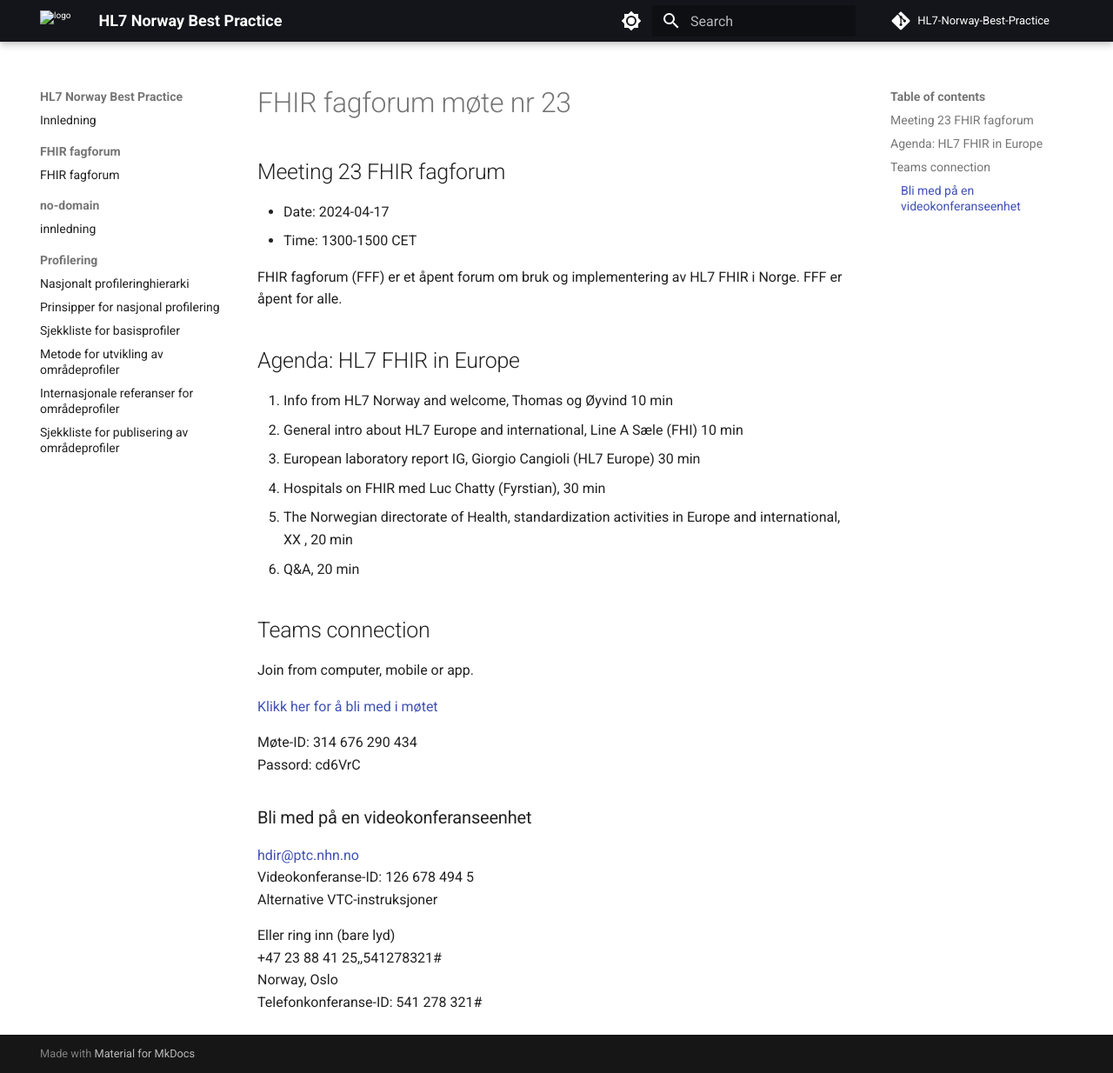
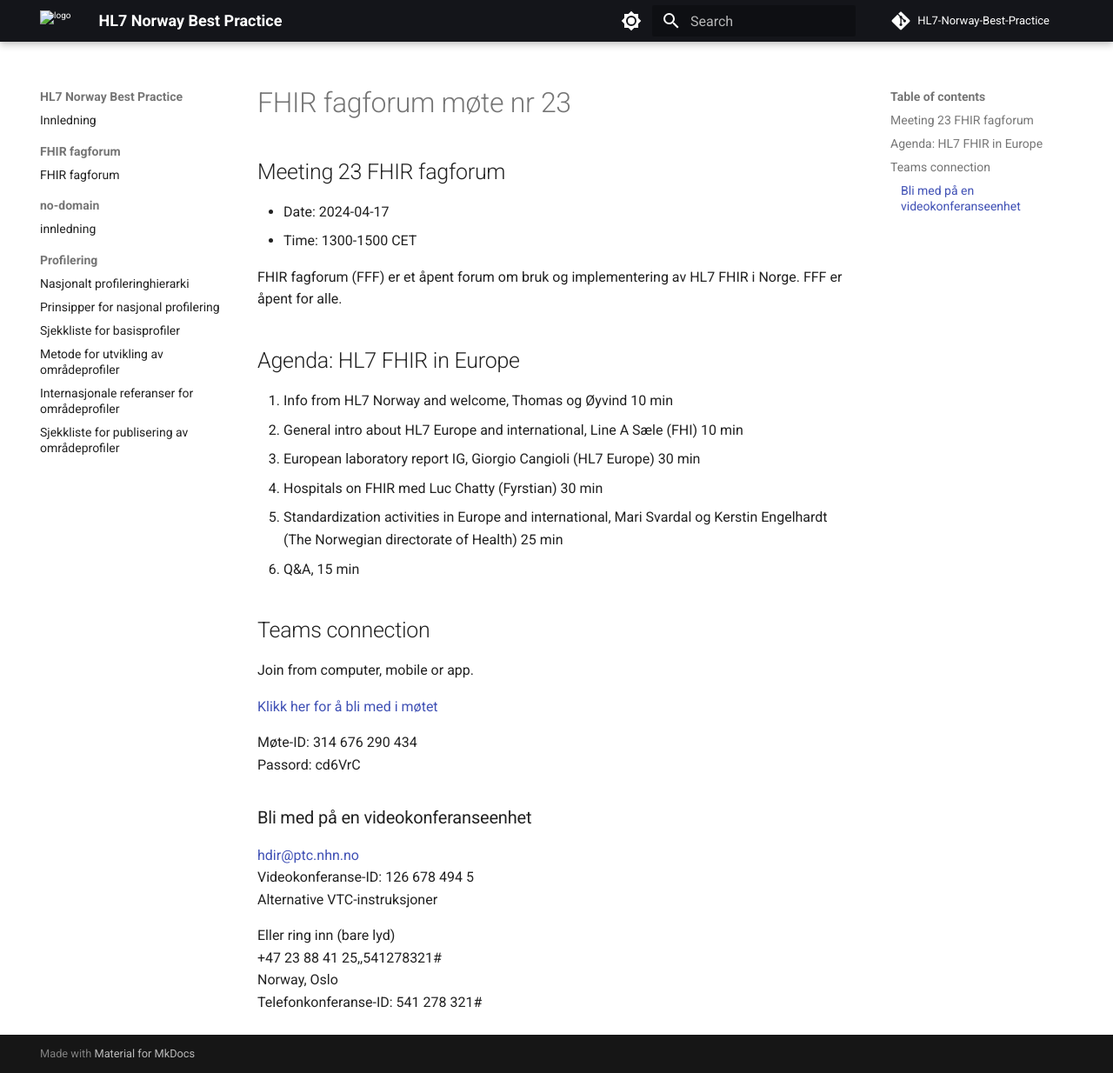
Before and after one commit to HL7Norway/best-practice, an MkDocs documentation site: the page built from docs/FHIR-faglig-forum/_agenda/2024-04-17-agenda.md, in a window 1280 px wide and 1234 px high. Shown: the whole window at 87% size. Built offline with MkDocs 1.6.1 and Material for MkDocs 9.7.7, drawn with Linux system fonts in a browser that asks for light colours; comment, search, counter and statistics services are not loaded.

Commit message:
justere agenda etter planlegging

```diff
--- a/docs/FHIR-faglig-forum/_agenda/2024-04-17-agenda.md
+++ b/docs/FHIR-faglig-forum/_agenda/2024-04-17-agenda.md
@@ -18,9 +18,9 @@
 1. Info from HL7 Norway and welcome, Thomas og Øyvind 10 min
 1. General intro about HL7 Europe and international, Line A Sæle (FHI) 10 min
 1. European laboratory report IG, Giorgio Cangioli (HL7 Europe) 30 min
-1. Hospitals on FHIR med Luc Chatty (Fyrstian), 30 min
-1. The Norwegian directorate of Health, standardization activities in Europe and international, XX , 20 min
-1. Q&A, 20 min
+1. Hospitals on FHIR med Luc Chatty (Fyrstian) 30 min
+1. Standardization activities in Europe and international, Mari Svardal og Kerstin Engelhardt (The Norwegian directorate of Health) 25 min
+1. Q&A, 15 min
 
 ## Teams connection
 
```
